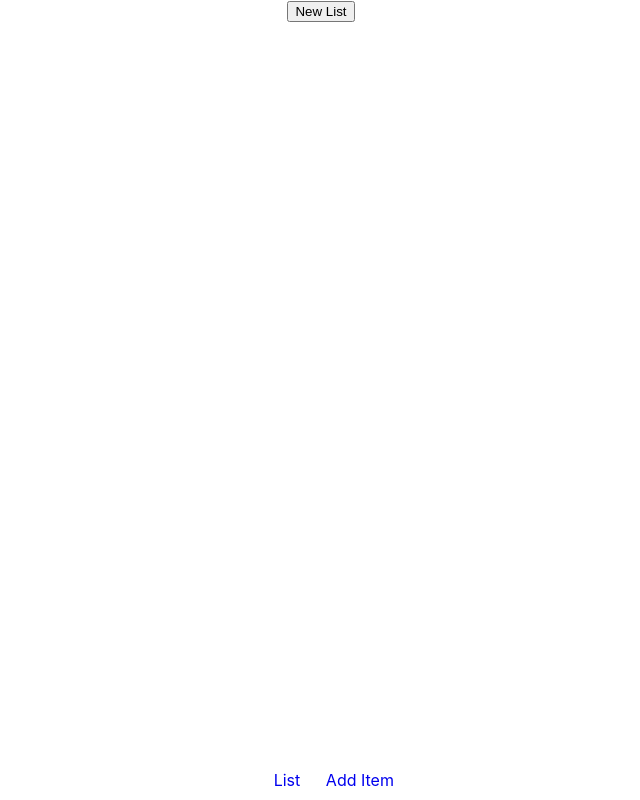
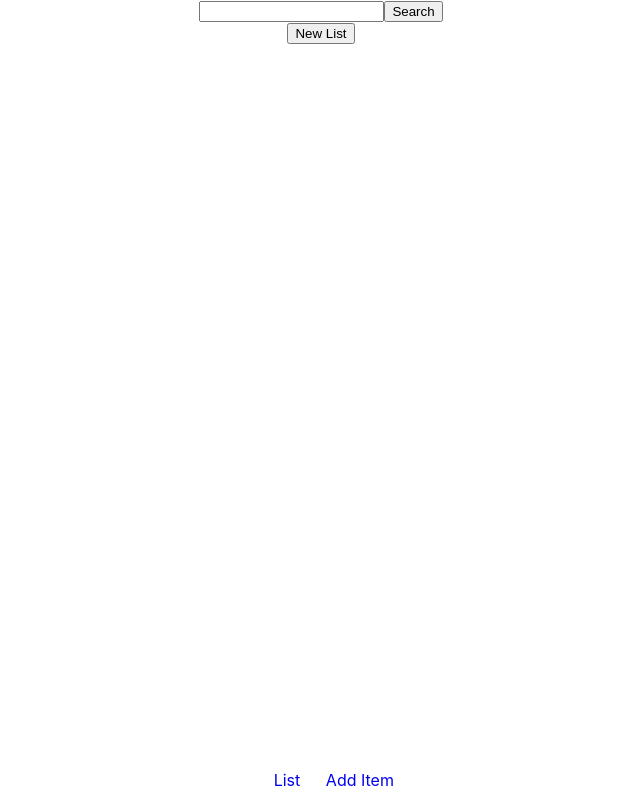
Before and after one commit to the-collab-lab/tcl-24-smart-shopping-list, a React (Create React App) app: page / in a window 1280 px wide. Shown: the whole page, without its empty margins (319-959 px from the left). Built offline with nearby package versions, Linux system fonts and the light colour scheme.

Commit message:
the token form has been created

```diff
--- a/src/components/Form/Form.jsx
+++ b/src/components/Form/Form.jsx
@@ -9,7 +9,7 @@ export const Form = () => {
   const [error, setError] = useState('');
   const [success, setSuccess] = useState(null);
 
-  const [values, handleInputChange, setValues] = useForm({
+  const [values, handleInputChange, setValues, resetValues] = useForm({
     nameItem: '',
     selectTime: '',
     lastDate: null,
@@ -29,11 +29,7 @@ export const Form = () => {
 
       e.target.reset();
 
-      setValues({
-        nameItem: '',
-        selectTime: '',
-        lastDate: null,
-      });
+      resetValues();
       setSuccess('Data was send success');
       setTimeout(() => {
         setSuccess(null);
--- a/src/components/Home/Home.jsx
+++ b/src/components/Home/Home.jsx
@@ -1,9 +1,12 @@
 import React from 'react';
+import { useState } from 'react';
 import { Redirect, useHistory } from 'react-router-dom';
 import getToken from '../../lib/tokens';
 
 const Home = () => {
   const userToken = localStorage.getItem('token');
+
+  const [inputToken, setInputToken] = useState('');
 
   const history = useHistory();
 
@@ -15,13 +18,31 @@ const Home = () => {
     history.push('/list');
   };
 
+  const handleChange = (e) => {
+    // console.log('leyendo...');
+    setInputToken(e.target.value);
+  };
+
+  const handleSubmit = (e) => {
+    e.preventDefault();
+    // console.log(inputToken);
+  };
+
   return (
     <div>
-      {userToken ? (
+      <form onSubmit={(e) => handleSubmit(e)}>
+        <label>
+          <input type="text" onChange={(e) => handleChange(e)} />
+          <button type="submit">Search</button>
+        </label>
+      </form>
+
+      <button onClick={handleClick}>New List</button>
+
+      {/* {userToken ? (
         <Redirect to="/list" />
       ) : (
-        <button onClick={handleClick}>New List</button>
-      )}
+      )} */}
     </div>
   );
 };
--- a/src/hooks/useForm.js
+++ b/src/hooks/useForm.js
@@ -7,5 +7,9 @@ export const useForm = (initialState = {}) => {
     setValues({ ...values, [target.name]: target.value });
   };
 
-  return [values, handleInputChange, setValues];
+  const resetValues = (newFormState = initialState) => {
+    setValues(newFormState);
+  };
+
+  return [values, handleInputChange, setValues, resetValues];
 };
```
